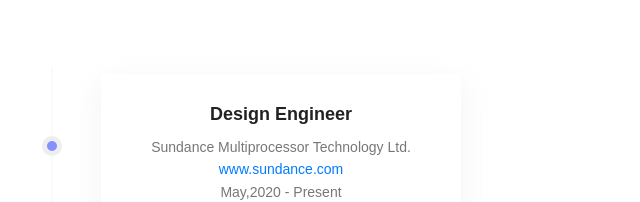
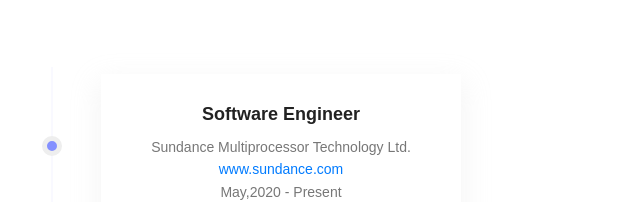
Before and after one commit to ivica3730k/ivica3730k.github.io, a plain HTML site: page index.html in a window 1280 px wide. Shown: the part 2034-2236 px from the top of the page, 588-1228 px from the left. Drawn offline with Linux system fonts and the light colour scheme.

Commit message:
Updated CV

```diff
--- a/index.html
+++ b/index.html
@@ -189,7 +189,7 @@
             <li>
                 <div class="content">
                     <h4>
-                        <time>Design Engineer</time>
+                        <time>Software Engineer</time>
                         <br>
 
                     </h4>
```
Also changed, not shown: 1 other file.
